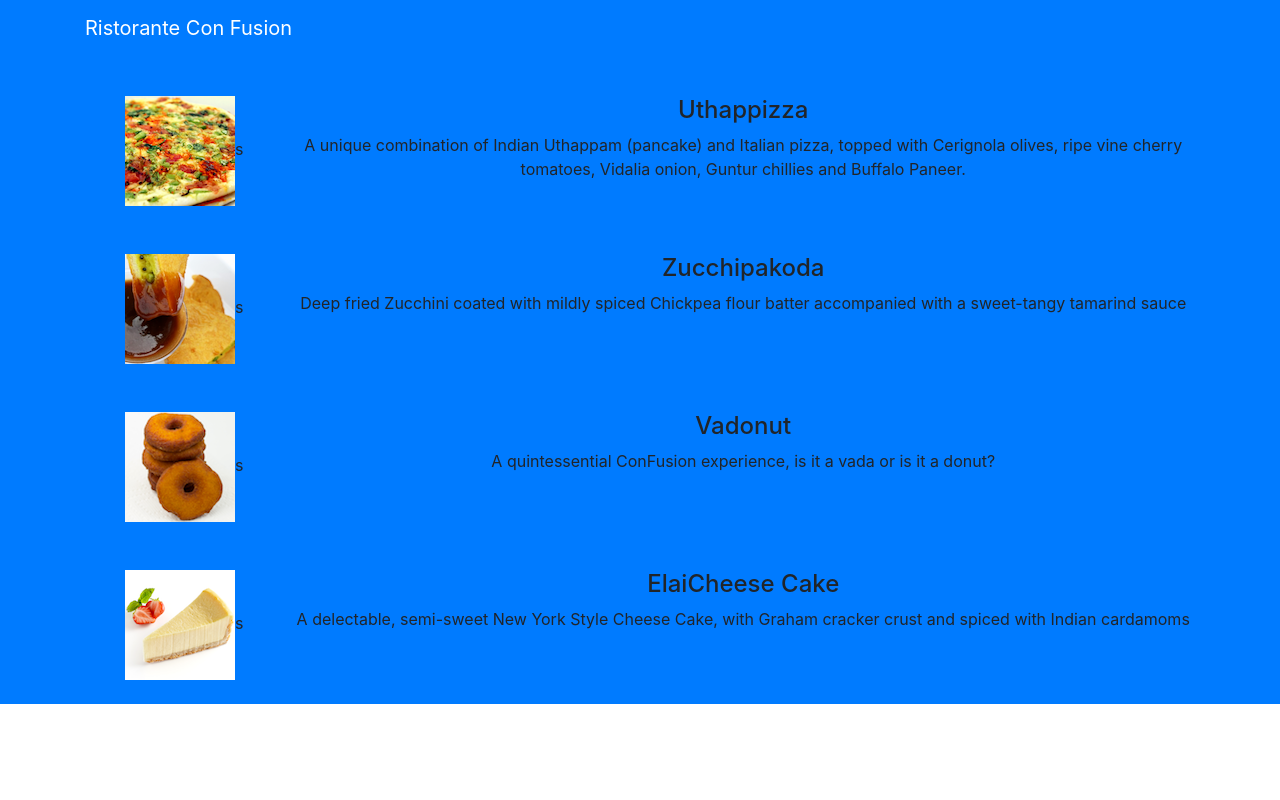
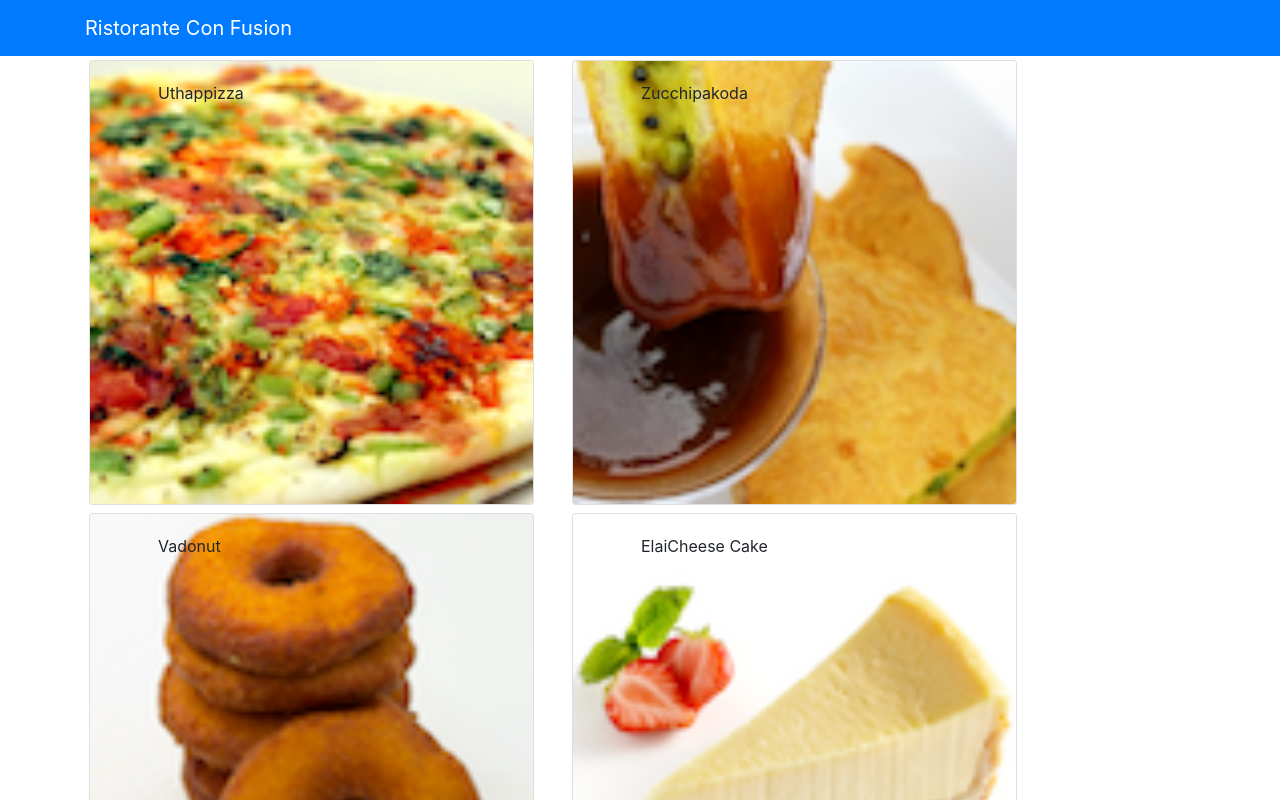
Before and after one commit to Chetanpaliwal22/front-end-react-con-fusion, a React (Create React App) app: page / in a window 1280 px wide. Shown: the top 800 px of the page. Built offline with nearby package versions, Linux system fonts and the light colour scheme.

Commit message:
used props and event handler for component

```diff
--- a/src/App.css
+++ /dev/null
@@ -1,38 +0,0 @@
-.App {
-  text-align: center;
-}
-
-.App-logo {
-  height: 40vmin;
-  pointer-events: none;
-}
-
-@media (prefers-reduced-motion: no-preference) {
-  .App-logo {
-    animation: App-logo-spin infinite 20s linear;
-  }
-}
-
-.App-header {
-  background-color: #282c34;
-  min-height: 100vh;
-  display: flex;
-  flex-direction: column;
-  align-items: center;
-  justify-content: center;
-  font-size: calc(10px + 2vmin);
-  color: white;
-}
-
-.App-link {
-  color: #61dafb;
-}
-
-@keyframes App-logo-spin {
-  from {
-    transform: rotate(0deg);
-  }
-  to {
-    transform: rotate(360deg);
-  }
-}
--- a/src/App.js
+++ b/src/App.js
@@ -1,19 +1,28 @@
-import logo from './logo.svg';
-import './App.css';
+import { Component } from 'react';
 import { Navbar, NavbarBrand } from 'reactstrap';
 import Menu from './components/MenuComponents'
+import { DISHES } from './shared/dishes'
 
-function App() {
+class App extends Component {
+  constructor(props) {
+    super(props);
+    this.state = {
+      dishes: DISHES
+    }
+  }
+
+  render() {
     return (
-    <div className="App">
+      <div>
         <Navbar dark color="primary">
           <div className="container">
             <NavbarBrand href="/">Ristorante Con Fusion</NavbarBrand>
           </div>
-        <Menu/>
         </Navbar>
+        <Menu dishes={this.state.dishes} />
       </div>
     );
+  };
 }
 
 export default App;
--- a/src/components/MenuComponents.js
+++ b/src/components/MenuComponents.js
@@ -1,74 +1,60 @@
 import React, { Component } from 'react';
-import { Media } from 'reactstrap';
+import { Card, CardImg, CardImgOverlay, CardText, CardBody, CardTitle } from 'reactstrap';
 
 class Menu extends Component {
 
     constructor(props) {
         super(props);
         this.state = {
-            dishes: [
-                {
-                    id: 0,
-                    name: 'Uthappizza',
-                    image: 'assets/images/uthappizza.png',
-                    category: 'mains',
-                    label: 'Hot',
-                    price: '4.99',
-                    description: 'A unique combination of Indian Uthappam (pancake) and Italian pizza, topped with Cerignola olives, ripe vine cherry tomatoes, Vidalia onion, Guntur chillies and Buffalo Paneer.'
-                },
-                {
-                    id: 1,
-                    name: 'Zucchipakoda',
-                    image: 'assets/images/zucchipakoda.png',
-                    category: 'appetizer',
-                    label: '',
-                    price: '1.99',
-                    description: 'Deep fried Zucchini coated with mildly spiced Chickpea flour batter accompanied with a sweet-tangy tamarind sauce'
-                },
-                {
-                    id: 2,
-                    name: 'Vadonut',
-                    image: 'assets/images/vadonut.png',
-                    category: 'appetizer',
-                    label: 'New',
-                    price: '1.99',
-                    description: 'A quintessential ConFusion experience, is it a vada or is it a donut?'
-                },
-                {
-                    id: 3,
-                    name: 'ElaiCheese Cake',
-                    image: 'assets/images/elaicheesecake.png',
-                    category: 'dessert',
-                    label: '',
-                    price: '2.99',
-                    description: 'A delectable, semi-sweet New York Style Cheese Cake, with Graham cracker crust and spiced with Indian cardamoms'
-                }
-            ],
+            selectedDish: null
         }
     }
 
+    onDishSelect(dish) {
+        this.setState({
+            selectedDish: dish
+        })
+    }
+
+    renderDish(dish) {
+        if (dish == null) {
+            return (
+                <div></div>
+            )
+        }
+
+        return (
+            <Card>
+                <CardImg width="100%" src={dish.image} alt={dish.text} />
+                <CardBody>
+                    <CardTitle> {dish.name}</CardTitle>
+                    <CardText>{dish.description}</CardText>
+                </CardBody>
+            </Card>
+        )
+    }
+
     render() {
-        const menu = this.state.dishes.map((dish) => {
+        const menu = this.props.dishes.map((dish) => {
             return (
-                <div key={dish.id} className="col-12 mt-5">
-                    <Media tag="li">
-                        <Media left middle>
-                            <Media object src={dish.image} alt={dish.name} />s
-                        </Media>
-                        <Media body className="ml-5">
-                            <Media heading>{dish.name}</Media>
-                            <p>{dish.description}</p>
-                        </Media>
-                    </Media>
-                </div>
+                <div key={dish.id} className="col-12 col-md-5 m-1">
+                    <Card onClick={() => this.onDishSelect(dish)}>
+                        <CardImg width="100%" src={dish.image} alt={dish.text} />
+                        <CardImgOverlay className="ml-5">
+                            <CardTitle>{dish.name}</CardTitle>
+                        </CardImgOverlay>
+                    </Card>
+                </div >
             );
         });
+
         return (
-            <div className="container">
+            <div className="container" >
                 <div className="row">
-                    <Media list>
-                        {menu}
-                    </Media>
+                    {menu}
+                </div>
+                <div className="row">
+                    {this.renderDish(this.state.selectedDish)}
                 </div>
             </div>
         );
--- /dev/null
+++ b/src/shared/dishes.js
@@ -0,0 +1,187 @@
+export const DISHES =
+    [
+        {
+            id: 0,
+            name: 'Uthappizza',
+            image: 'assets/images/uthappizza.png',
+            category: 'mains',
+            label: 'Hot',
+            price: '4.99',
+            description: 'A unique combination of Indian Uthappam (pancake) and Italian pizza, topped with Cerignola olives, ripe vine cherry tomatoes, Vidalia onion, Guntur chillies and Buffalo Paneer.',
+            comments: [
+                {
+                    id: 0,
+                    rating: 5,
+                    comment: "Imagine all the eatables, living in conFusion!",
+                    author: "John Lemon",
+                    date: "2012-10-16T17:57:28.556094Z"
+                },
+                {
+                    id: 1,
+                    rating: 4,
+                    comment: "Sends anyone to heaven, I wish I could get my mother-in-law to eat it!",
+                    author: "Paul McVites",
+                    date: "2014-09-05T17:57:28.556094Z"
+                },
+                {
+                    id: 2,
+                    rating: 3,
+                    comment: "Eat it, just eat it!",
+                    author: "Michael Jaikishan",
+                    date: "2015-02-13T17:57:28.556094Z"
+                },
+                {
+                    id: 3,
+                    rating: 4,
+                    comment: "Ultimate, Reaching for the stars!",
+                    author: "Ringo Starry",
+                    date: "2013-12-02T17:57:28.556094Z"
+                },
+                {
+                    id: 4,
+                    rating: 2,
+                    comment: "It's your birthday, we're gonna party!",
+                    author: "25 Cent",
+                    date: "2011-12-02T17:57:28.556094Z"
+                }
+            ]
+        },
+        {
+            id: 1,
+            name: 'Zucchipakoda',
+            image: 'assets/images/zucchipakoda.png',
+            category: 'appetizer',
+            label: '',
+            price: '1.99',
+            description: 'Deep fried Zucchini coated with mildly spiced Chickpea flour batter accompanied with a sweet-tangy tamarind sauce',
+            comments: [
+                {
+                    id: 0,
+                    rating: 5,
+                    comment: "Imagine all the eatables, living in conFusion!",
+                    author: "John Lemon",
+                    date: "2012-10-16T17:57:28.556094Z"
+                },
+                {
+                    id: 1,
+                    rating: 4,
+                    comment: "Sends anyone to heaven, I wish I could get my mother-in-law to eat it!",
+                    author: "Paul McVites",
+                    date: "2014-09-05T17:57:28.556094Z"
+                },
+                {
+                    id: 2,
+                    rating: 3,
+                    comment: "Eat it, just eat it!",
+                    author: "Michael Jaikishan",
+                    date: "2015-02-13T17:57:28.556094Z"
+                },
+                {
+                    id: 3,
+                    rating: 4,
+                    comment: "Ultimate, Reaching for the stars!",
+                    author: "Ringo Starry",
+                    date: "2013-12-02T17:57:28.556094Z"
+                },
+                {
+                    id: 4,
+                    rating: 2,
+                    comment: "It's your birthday, we're gonna party!",
+                    author: "25 Cent",
+                    date: "2011-12-02T17:57:28.556094Z"
+                }
+            ]
+        },
+        {
+            id: 2,
+            name: 'Vadonut',
+            image: 'assets/images/vadonut.png',
+            category: 'appetizer',
+            label: 'New',
+            price: '1.99',
+            description: 'A quintessential ConFusion experience, is it a vada or is it a donut?',
+            comments: [
+                {
+                    id: 0,
+                    rating: 5,
+                    comment: "Imagine all the eatables, living in conFusion!",
+                    author: "John Lemon",
+                    date: "2012-10-16T17:57:28.556094Z"
+                },
+                {
+                    id: 1,
+                    rating: 4,
+                    comment: "Sends anyone to heaven, I wish I could get my mother-in-law to eat it!",
+                    author: "Paul McVites",
+                    date: "2014-09-05T17:57:28.556094Z"
+                },
+                {
+                    id: 2,
+                    rating: 3,
+                    comment: "Eat it, just eat it!",
+                    author: "Michael Jaikishan",
+                    date: "2015-02-13T17:57:28.556094Z"
+                },
+                {
+                    id: 3,
+                    rating: 4,
+                    comment: "Ultimate, Reaching for the stars!",
+                    author: "Ringo Starry",
+                    date: "2013-12-02T17:57:28.556094Z"
+                },
+                {
+                    id: 4,
+                    rating: 2,
+                    comment: "It's your birthday, we're gonna party!",
+                    author: "25 Cent",
+                    date: "2011-12-02T17:57:28.556094Z"
+                }
+            ]
+        },
+        {
+            id: 3,
+            name: 'ElaiCheese Cake',
+            image: 'assets/images/elaicheesecake.png',
+            category: 'dessert',
+            label: '',
+            price: '2.99',
+            description: 'A delectable, semi-sweet New York Style Cheese Cake, with Graham cracker crust and spiced with Indian cardamoms',
+            comments: [
+                {
+                    id: 0,
+                    rating: 5,
+                    comment: "Imagine all the eatables, living in conFusion!",
+                    author: "John Lemon",
+                    date: "2012-10-16T17:57:28.556094Z"
+                },
+                {
+                    id: 1,
+                    rating: 4,
+                    comment: "Sends anyone to heaven, I wish I could get my mother-in-law to eat it!",
+                    author: "Paul McVites",
+                    date: "2014-09-05T17:57:28.556094Z"
+                },
+                {
+                    id: 2,
+                    rating: 3,
+                    comment: "Eat it, just eat it!",
+                    author: "Michael Jaikishan",
+                    date: "2015-02-13T17:57:28.556094Z"
+                },
+                {
+                    id: 3,
+                    rating: 4,
+                    comment: "Ultimate, Reaching for the stars!",
+                    author: "Ringo Starry",
+                    date: "2013-12-02T17:57:28.556094Z"
+                },
+                {
+                    id: 4,
+                    rating: 2,
+                    comment: "It's your birthday, we're gonna party!",
+                    author: "25 Cent",
+                    date: "2011-12-02T17:57:28.556094Z"
+                }
+            ]
+        }
+    ];
```
Lines whose indentation alone changed are shown as unchanged.
